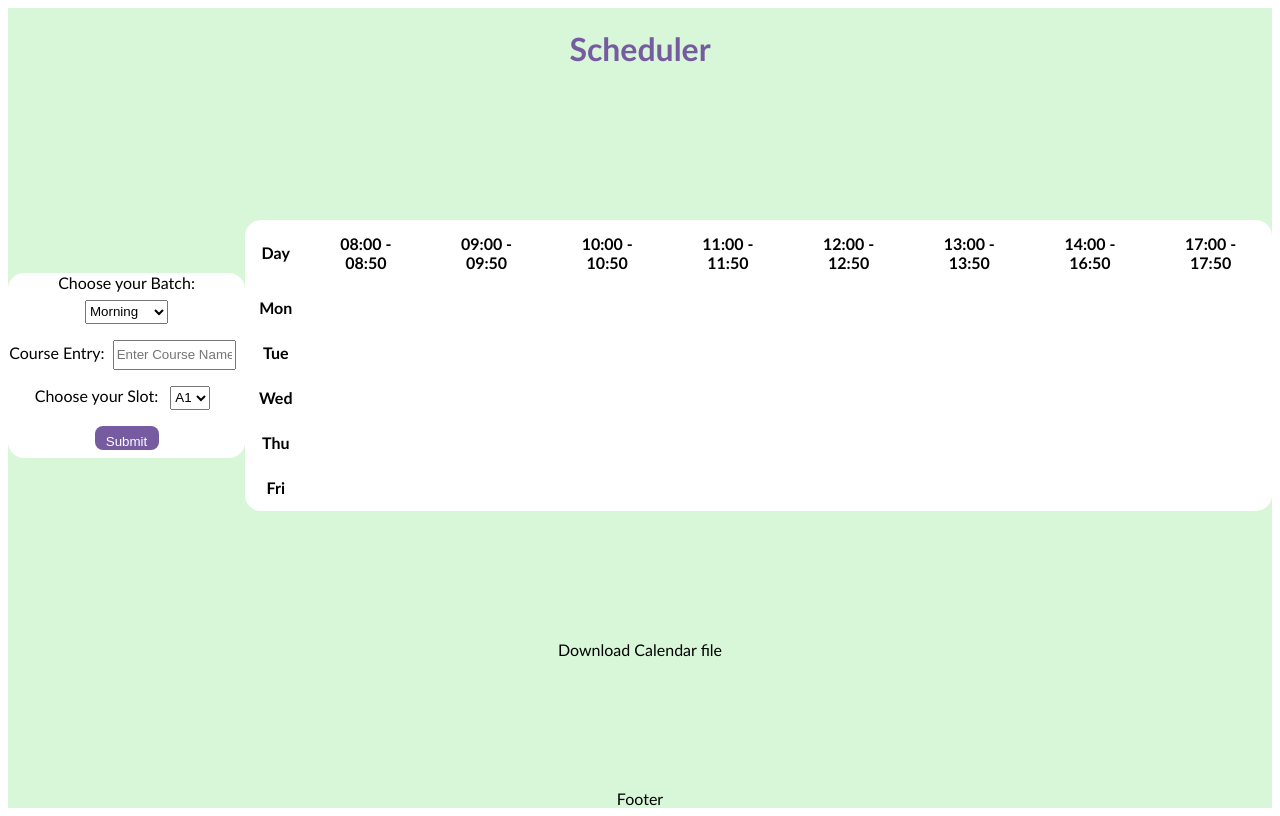
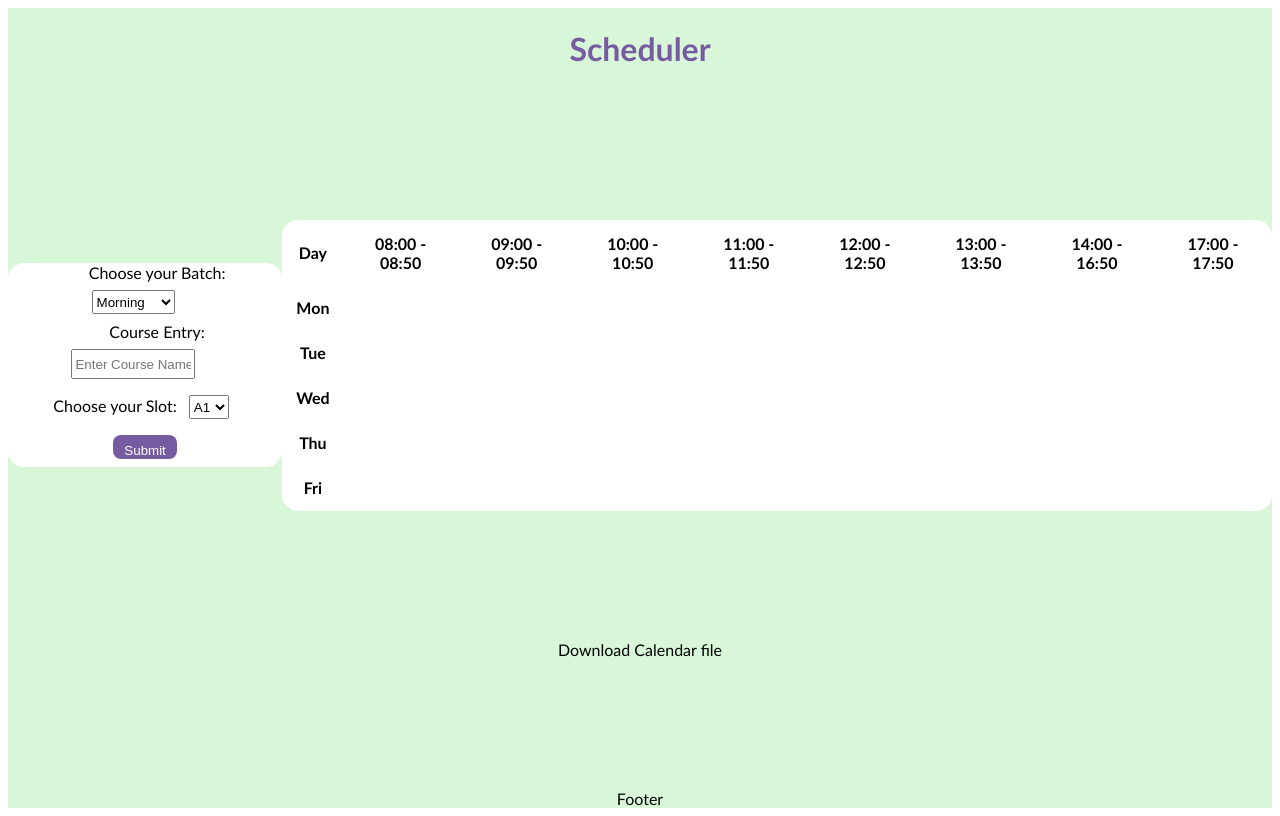
Before and after one commit to vikram18rock/ClassFit, a React app: page / in a window 1280 px wide. Built offline with nearby package versions, Linux system fonts and the light colour scheme; the HTML template or start-up script is replaced by a standard one.

Commit message:
Added style to label element

```diff
--- a/src/App.css
+++ b/src/App.css
@@ -58,6 +58,10 @@ input, select{
     height: 3vh;
 }
 
+label {
+    margin: 3vh;
+}
+
 .cell {
     padding: 0.75rem;
     text-align: center;
```
